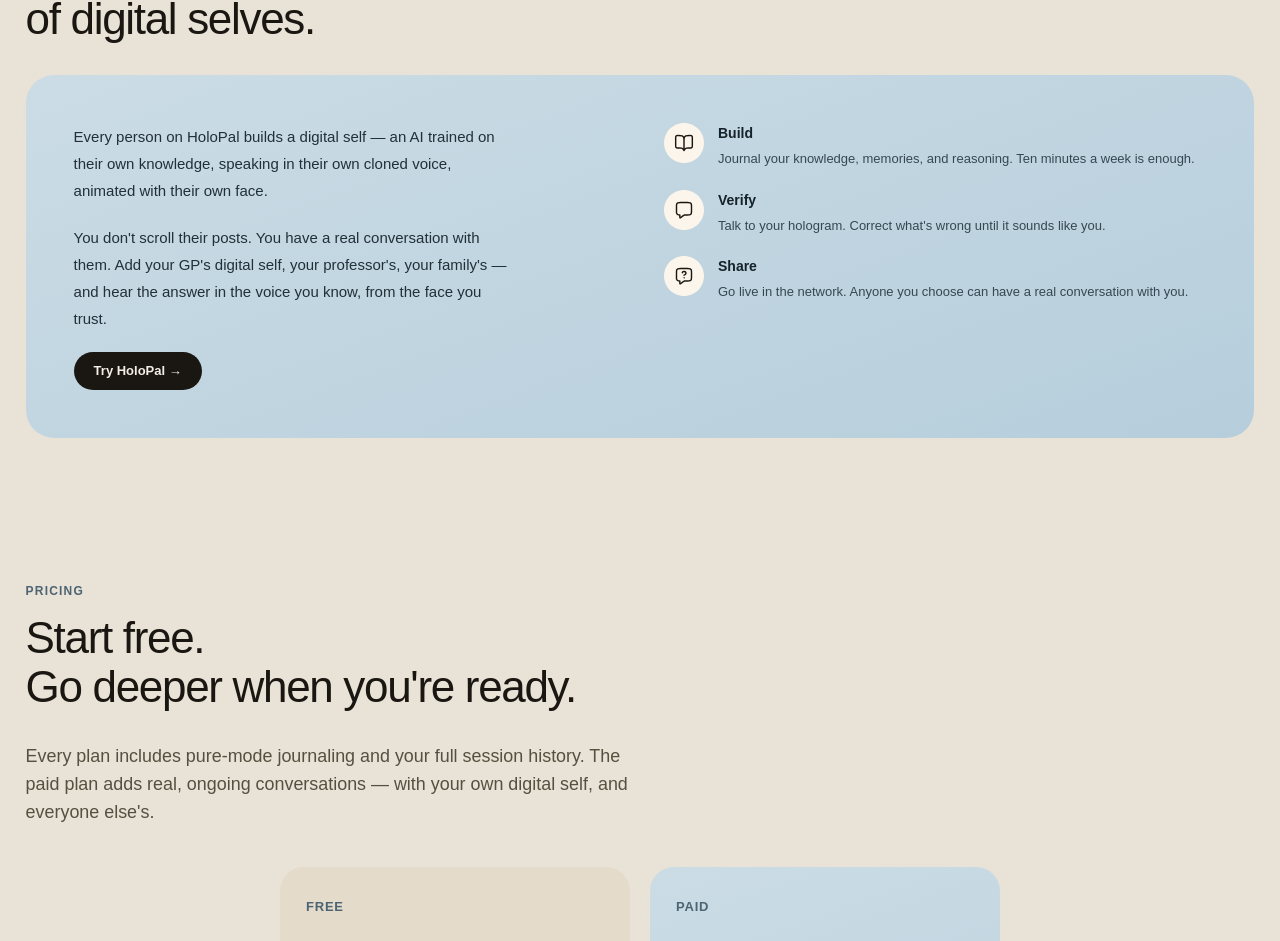
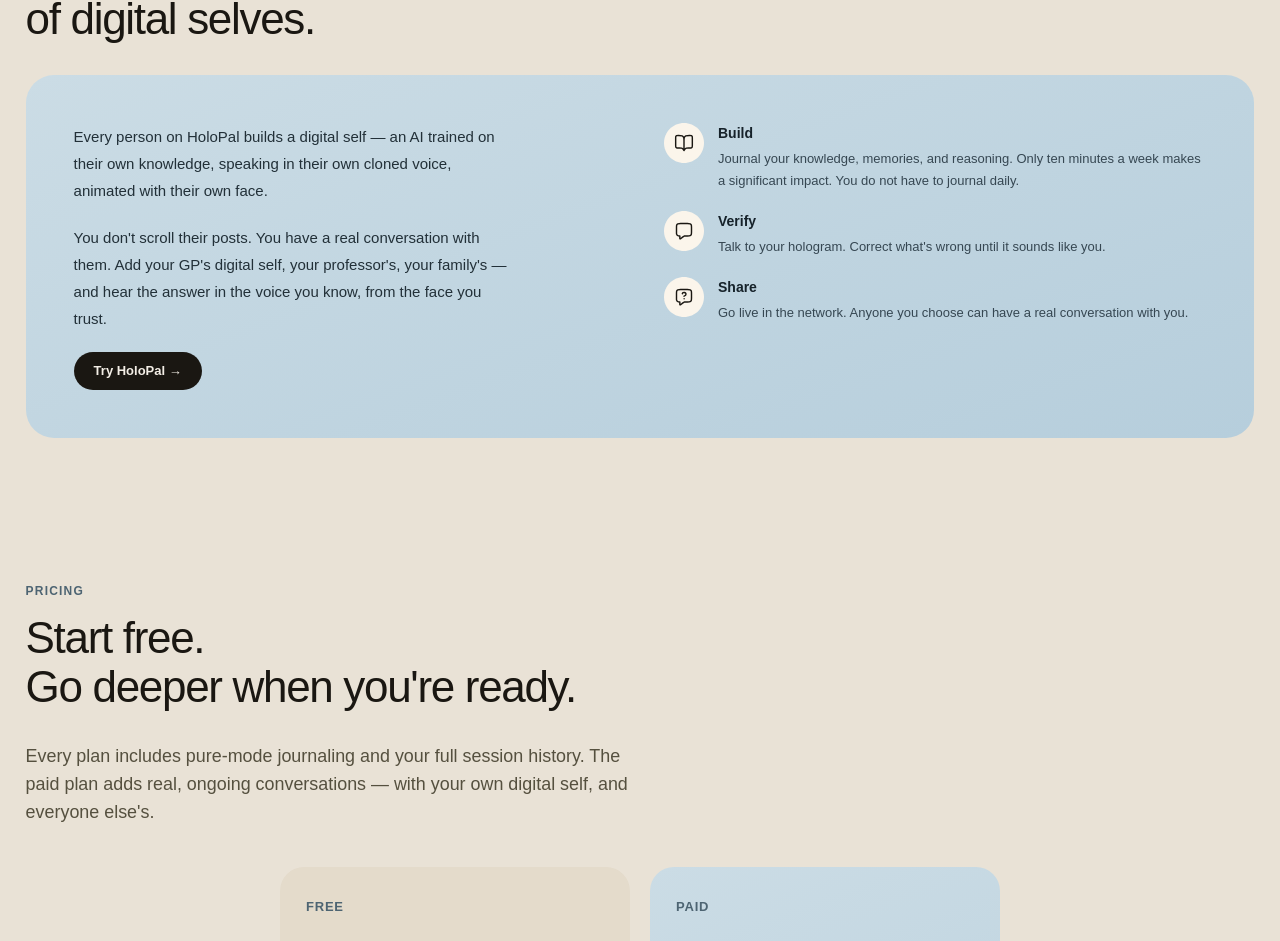
Before and after one commit to hotomski/holomost, a Next.js app: page / in a window 1280 px wide. Shown: the part 3601-4542 px from the top of the page. Built offline with nearby package versions, Linux system fonts and the light colour scheme; a web font is replaced by a local one.

Commit message:
landing: Build card says ten minutes a week is a significant impact, no daily journaling needed
Co-Authored-By: Claude Fable 5.1 <noreply@anthropic.com>

```diff
--- a/app/page.tsx
+++ b/app/page.tsx
@@ -46,7 +46,7 @@ const PILLARS = [
 ];
 
 const PRODUCT_STEPS = [
-  { icon: "/images/icon-journal.svg", label: "Build", desc: "Journal your knowledge, memories, and reasoning. Ten minutes a week is enough." },
+  { icon: "/images/icon-journal.svg", label: "Build", desc: "Journal your knowledge, memories, and reasoning. Only ten minutes a week makes a significant impact. You do not have to journal daily." },
   { icon: "/images/icon-talk.svg", label: "Verify", desc: "Talk to your hologram. Correct what's wrong until it sounds like you." },
   { icon: "/images/icon-ask.svg", label: "Share", desc: "Go live in the network. Anyone you choose can have a real conversation with you." },
 ];
```
